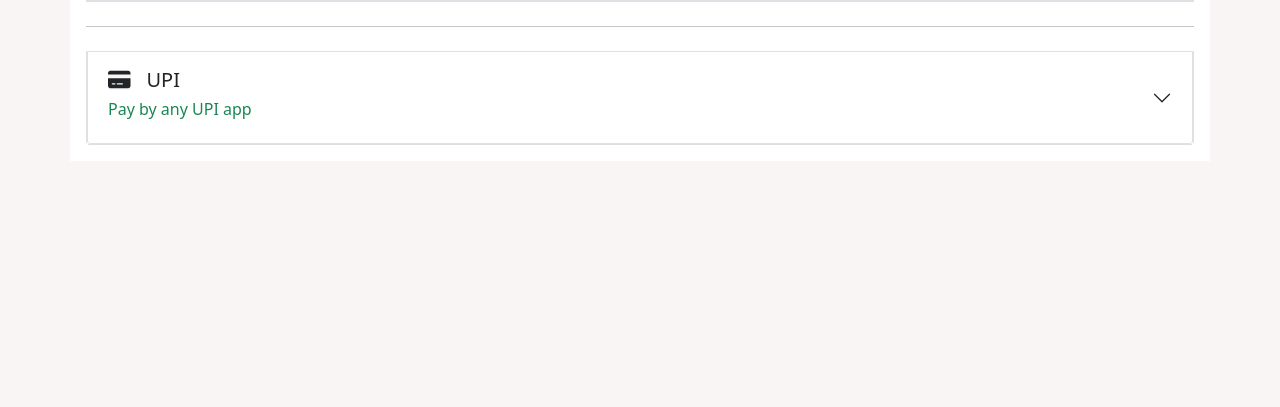
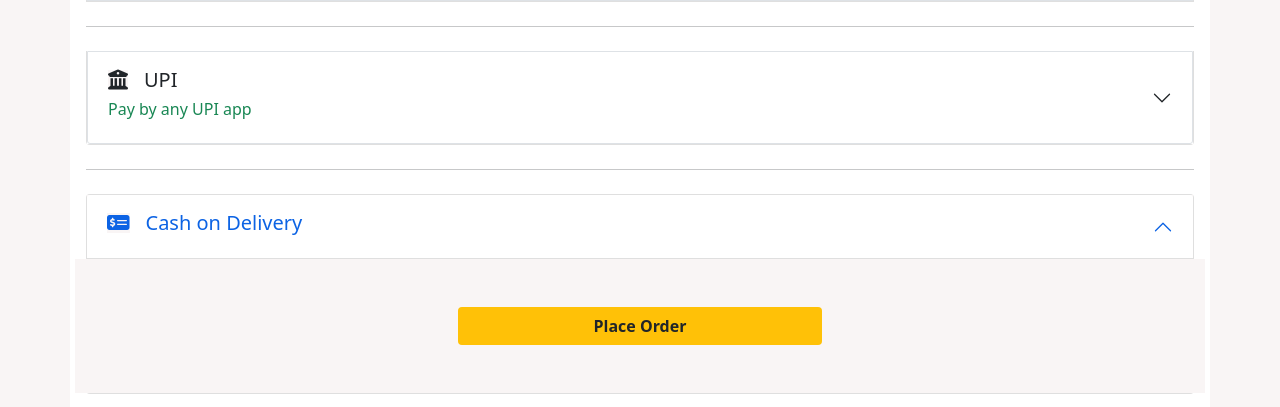
Before and after one commit to goduguvenugopal/fashionanr, a React (Create React App) app: page /product/id/itemId/1 in a window 1280 px wide. Shown: the part 431-838 px from the top of the page. Before the commit the page ends 800 px from the top, so only its background shows below. Built offline with nearby package versions, Linux system fonts and the light colour scheme; no server answers.

Commit message:
added payment compo

```diff
--- a/src/components/Payment.jsx
+++ b/src/components/Payment.jsx
@@ -195,7 +195,7 @@
                         >
                             <div className='bg-transparent d-flex flex-column align-items-start'>
                                 <div className='bg-white d-flex flex-row align-items-center gap-3'>
-                                    <i className="fa-solid fa-credit-card account-section-icon mb-2" style={{ fontSize: "20px" }}></i>
+                                    <i className="fa-solid  fa-building-columns account-section-icon mb-2" style={{ fontSize: "20px" }}></i>
                                     <h5 className='bg-white'>UPI</h5>
                                 </div>
 
@@ -232,7 +232,7 @@
                             <details className='bg-white py-3   '>
                                 <summary className='bg-white p-1 fs-5 fw-bold d-flex justify-content-between'>
                                     Google Pay
-                                    <i class="fa-brands fa-google bg-white text-success fs-2"></i>
+                                    <i class="fa-brands fa-google bg-white text-info fs-2"></i>
 
                                 </summary>
 
@@ -249,7 +249,7 @@
                             <details className='bg-white py-3   '>
                                 <summary className='fs-5 bg-white p-1 fw-bold d-flex justify-content-between'>
                                     PayPal
-                                    <i class="fa-brands fa-paypal bg-white text- fs-2"></i>
+                                    <i class="fa-brands fa-paypal bg-white text-danger fs-2"></i>
 
                                 </summary>
 
@@ -286,6 +286,41 @@
                     </div>
                 </div>
             </div>
+            <hr className='my-4' />
+
+            <div className="accordion bg-white" id="accordionPanelsStayOpenExample">
+                <div className="accordion-item bg-white">
+                    <h2 className="accordion-header" id="panelsStayOpen-headingOne">
+                        <div
+                            className="accordion-button bg-white"
+                            type="button"
+                            data-bs-toggle="collapse"
+                            data-bs-target="#panelsStayOpen-collapseOne"
+                            aria-expanded="true"
+                            aria-controls="panelsStayOpen-collapseOne"
+                        >
+                            <div className='bg-white d-flex flex-row align-items-center gap-3'>
+                                <i className="fa-solid  fa-money-check-dollar account-section-icon mb-2" style={{ fontSize: "20px" }}></i>
+                                <h5 className='bg-white'>Cash on Delivery</h5>
+                            </div>
+                        </div>
+                    </h2>
+                    <div
+                        id="panelsStayOpen-collapseOne"
+                        className="accordion-collapse collapse show"
+                        aria-labelledby="panelsStayOpen-headingOne"
+                    >
+                        <div className="accordion-body row d-flex justify-content-center py-5">
+                            <div className='col-12 col-md-4 btn bg-warning fs-6 fw-bold d-flex align-items-center  justify-content-center'>
+                                Place Order
+                            </div>
+
+                        </div>
+                    </div>
+                </div>
+
+            </div>
+
 
 
         </div>
```
Lines whose indentation alone changed are shown as unchanged.
